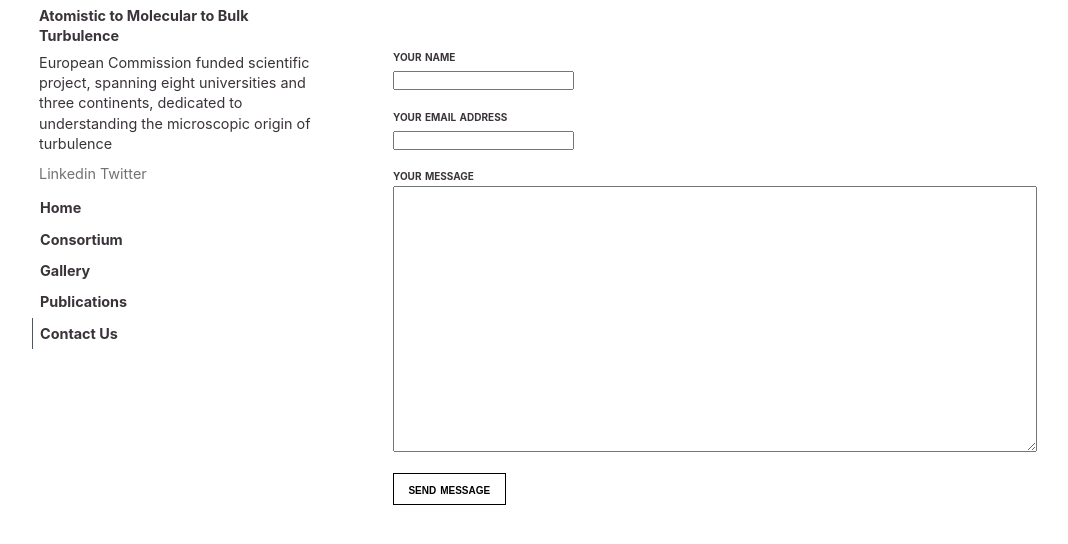
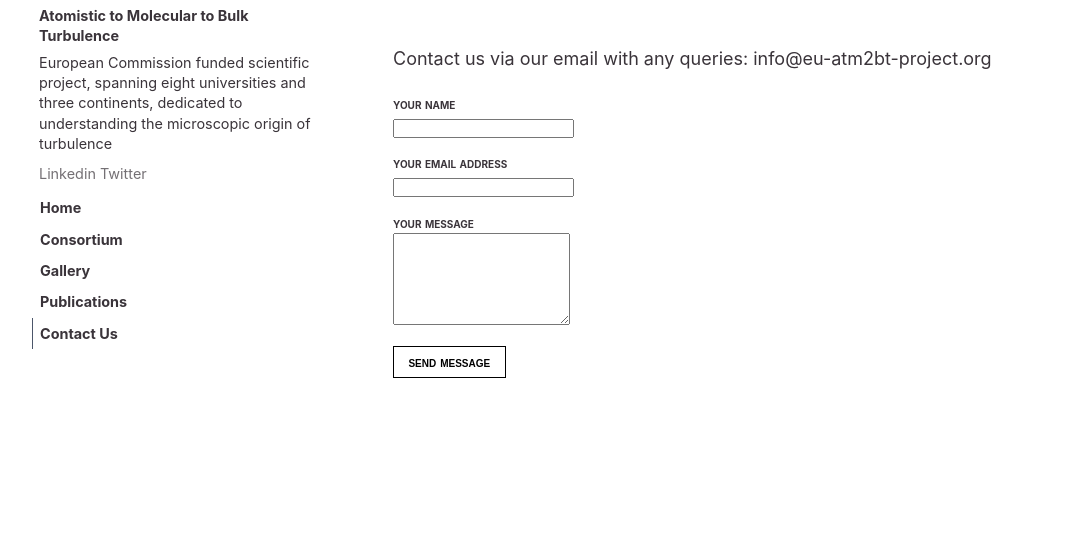
Before and after one commit to ATM2BT/ATM2BT.github.io, a plain HTML site: page contact.html in a window 1280 px wide. Shown: the part 166-710 px from the top of the page, without its empty margins (101-1169 px from the left). Drawn offline with Linux system fonts and the light colour scheme.

Commit message:
Add files via upload

```diff
--- a/contact.html
+++ b/contact.html
@@ -71,7 +71,84 @@
                         <h1 class="blogposttitle">
                             Contact Us
                         </h1>
+                        <p>
+                            Contact us via our email with any queries: <a href="mailto:info@eu-atm2bt-project.org">info@eu-atm2bt-project.org</a>
+                        </p>
+                        <!-- <form method="post" action="https://forms.un-static.com/forms/YOUR_ENDPOINT_REFERENCE">
+                            <div class="form-group row">
+                              <label for="name" class="col-4 col-form-label">Name</label>
+                              <div class="col-8">
+                                <div class="input-group">
+                                  <div class="input-group-addon">
+                                    <i class="fa fa-user"></i>
+                                  </div>
+                                  <input id="name" name="name" placeholder="Please enter your name" type="text" required="required" class="form-control">
+                                </div>
+                              </div>
+                            </div>
+                            <div class="form-group row">
+                              <label for="email" class="col-4 col-form-label">E-mail address</label>
+                              <div class="col-8">
+                                <div class="input-group">
+                                  <div class="input-group-addon">
+                                    <i class="fa fa-envelope"></i>
+                                  </div>
+                                  <input id="email" name="email" placeholder="Your e-mail address" type="text" required="required" class="form-control">
+                                </div>
+                              </div>
+                            </div>
+                            <div class="form-group row">
+                              <label for="message" class="col-4 col-form-label">Message</label>
+                              <div class="col-8">
+                                <textarea id="message" name="message" cols="40" rows="10" required="required" class="form-control"></textarea>
+                              </div>
+                            </div>
+                            <div class="form-group row">
+                              <div class="offset-4 col-8">
+                                <button name="submit" type="submit" class="btn btn-primary">Send</button>
+                              </div>
+                            </div>
+                          </form>
+                          <div align="center">
+                            <p><small>(Powered by <a rel="nofollow" href="Un-static Forms">Un-static Forms</a>)</small></p>
+                          </div> -->
                         <div class="fcf-body">
+
+                            <div id="fcf-form">
+
+                            <form id="fcf-form-id" class="fcf-form-class" method="post" action="https://forms.un-static.com/forms/b9ec86441ee6bc0ae1ec7748eaec8ce6a601d9ba">
+
+                                <div class="fcf-form-group">
+                                    <label for="name" class="fcf-label">Your name</label>
+                                    <div class="fcf-input-group">
+                                        <input type="text" id="name" name="name" class="fcf-form-control" required>
+                                    </div>
+                                </div>
+
+                                <div class="fcf-form-group">
+                                    <label for="email" class="fcf-label">Your email address</label>
+                                    <div class="fcf-input-group">
+                                        <input type="email" id="email" name="email" class="fcf-form-control" required>
+                                    </div>
+                                </div>
+
+                                <div class="fcf-form-group">
+                                    <label for="message" class="fcf-label">Your message</label>
+                                    <div class="fcf-input-group">
+                                        <textarea id="message" name="message" class="fcf-form-control" rows="6" maxlength="3000" required></textarea>
+                                    </div>
+                                </div>
+
+                                <div class="fcf-form-group">
+                                    <button type="submit" id="fcf-button" class="fcf-btn fcf-btn-primary fcf-btn-lg fcf-btn-block">Send Message</button>
+                                </div>
+
+                            </form>
+                            </div>
+
+                        </div>
+
+<!--                         <div class="fcf-body">
 
                             <div id="fcf-form">
 
@@ -105,7 +182,7 @@
                             </form>
                             </div>
 
-                        </div>
+                        </div> -->
                     </main>
                 </div>
             </div>
```
